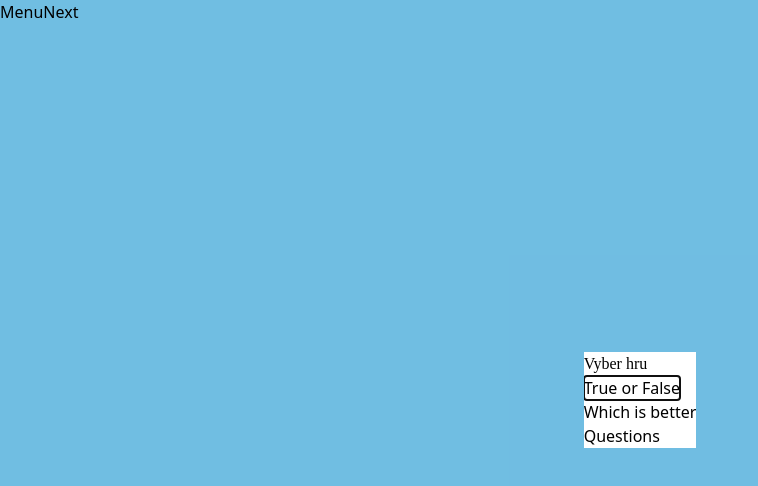
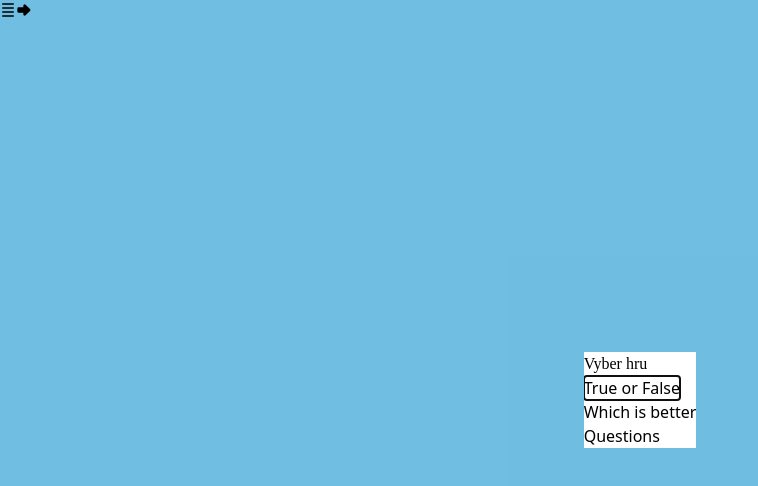
Before and after one commit to Vikysan/bronaKarticky, a React (Vite) app: page / in a window 1280 px wide. Shown: the top 486 px of the page, without its empty margins (0-758 px from the left). Built offline with nearby package versions, Linux system fonts and the light colour scheme; a web font is replaced by a local one.

Commit message:
add icons

```diff
--- a/src/components/Controller.jsx
+++ b/src/components/Controller.jsx
@@ -1,4 +1,6 @@
 import Button from "./UI/Button"
+import { TbArrowBigRightFilled,TbBaselineDensitySmall  } from "react-icons/tb";
+
 
 const Controller = ({nextHandler,menuHandler,typeOfGame}) => {
 let btnColor
@@ -17,9 +19,9 @@ let btnColor
       break;
   }
   return (
-    <div className="grid grid-cols-2 h-10 w-72 mx-auto gap-1">
-      <Button onClick={menuHandler} className={`${btnColor}  rounded-lg text-white`}>Menu</Button>
-      <Button onClick={nextHandler} className={`${btnColor}  rounded-lg text-white`}>Next</Button>
+    <div className="grid grid-cols-2  w-72 mx-auto gap-1">
+      <Button onClick={menuHandler} className={`${btnColor}  rounded-lg text-white`}><TbBaselineDensitySmall className="w-full h-8 p-1" /></Button>
+      <Button onClick={nextHandler} className={`${btnColor}  rounded-lg text-white`}><TbArrowBigRightFilled className="w-full h-8"/></Button>
     </div>
   )
 }
--- a/src/components/ModalMenu.jsx
+++ b/src/components/ModalMenu.jsx
@@ -1,6 +1,7 @@
 import { forwardRef, useImperativeHandle, ref, useRef } from 'react'
 import Button from './UI/Button'
 import Dot from './UI/Dot'
+
 
 const ModalMenu = forwardRef(function ModalMenu({ gameChangeHandler }, ref) {
   const dialog = useRef()
```
